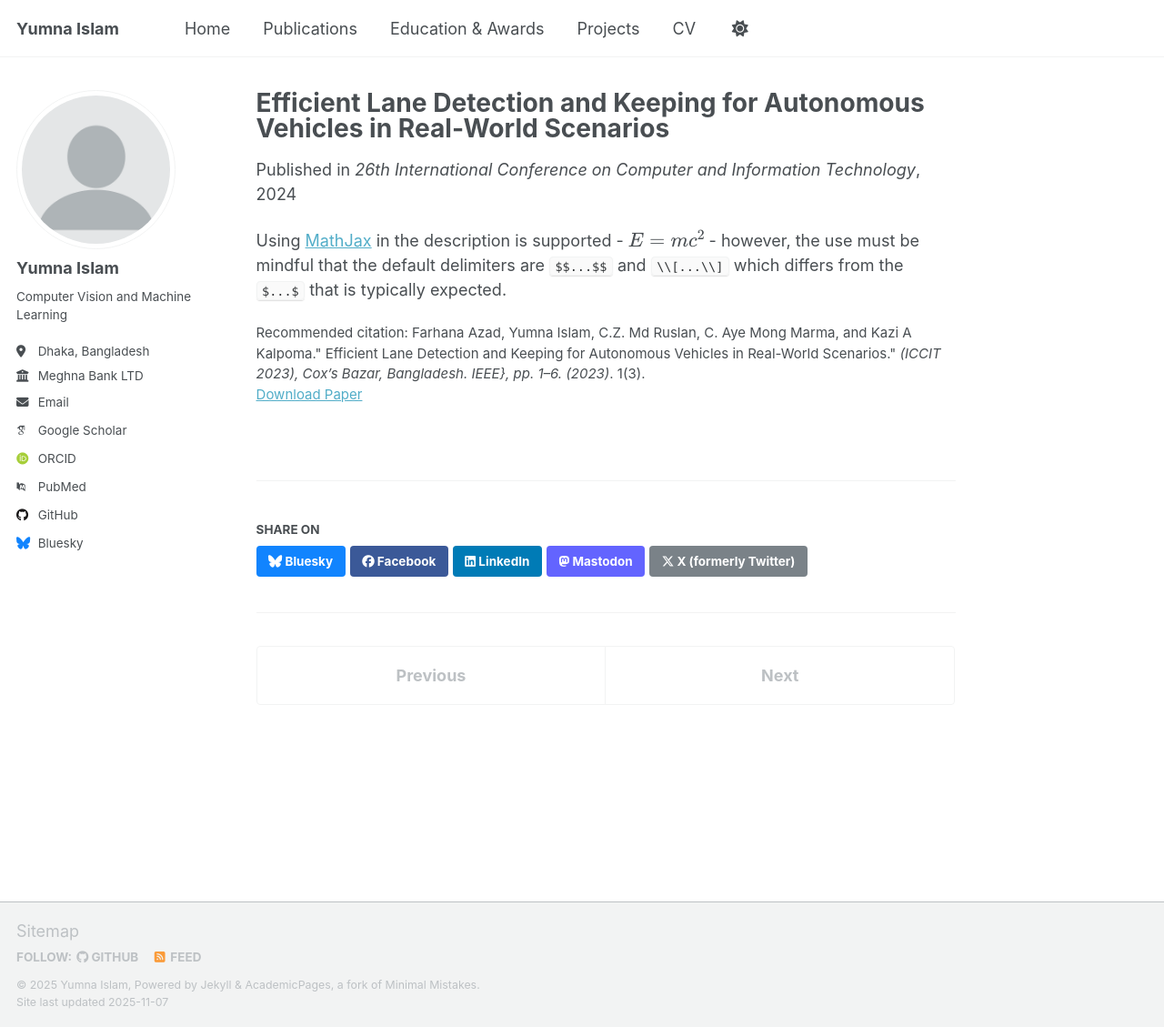
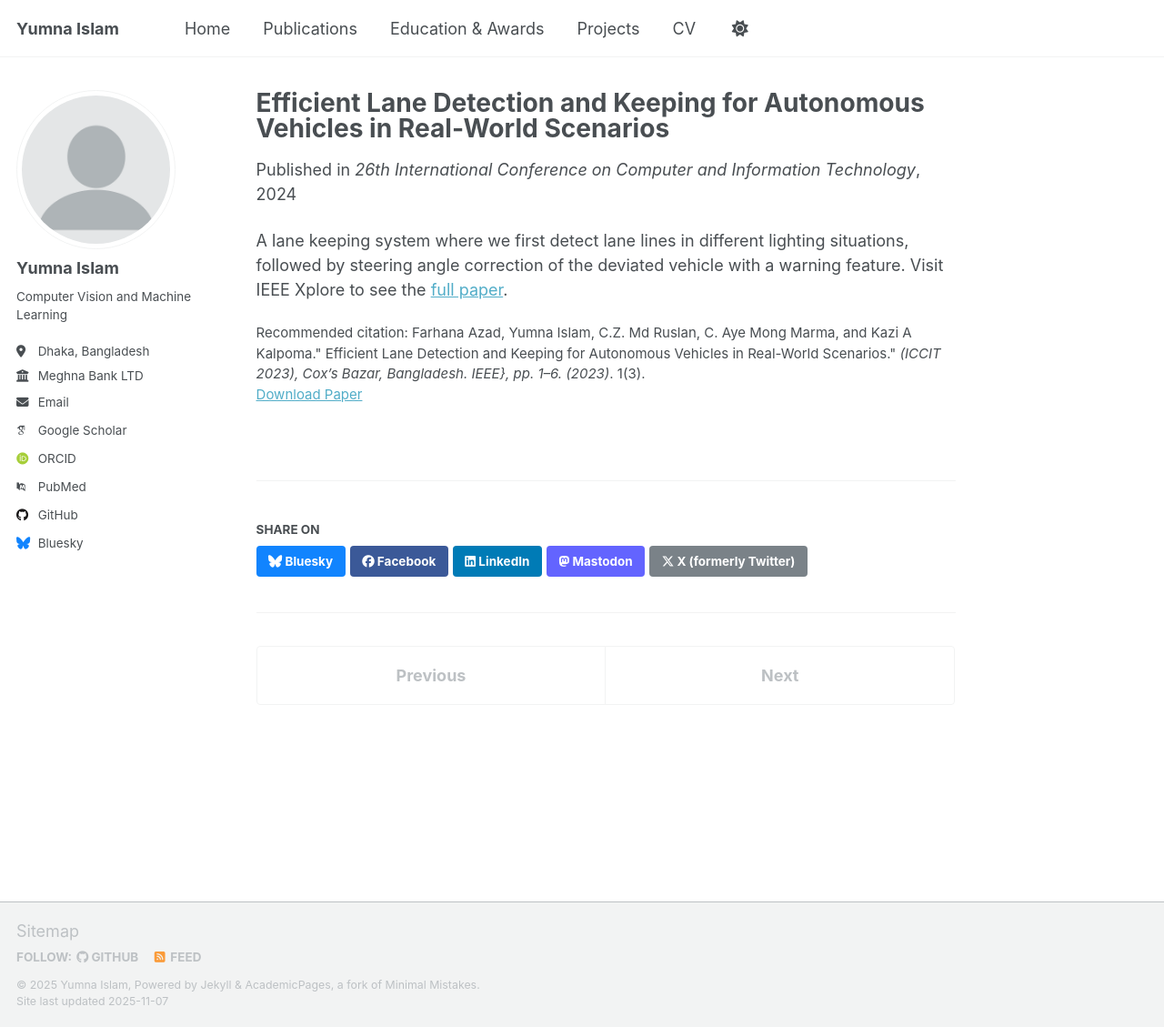
Before and after one commit to Yumna46/yumna.github.io, a Jekyll site: the page built from _publications/2025-06-08-paper-title-number-5.md, in a window 1280 px wide and 1129 px high. Shown: the whole window at 91% size. Built offline with Jekyll 4.4.1, drawn with Linux system fonts in a browser that asks for light colours; some web fonts are replaced; a script that is not in the unit is left out.

Commit message:
Update 2025-06-08-paper-title-number-5.md

```diff
--- a/_publications/2025-06-08-paper-title-number-5.md
+++ b/_publications/2025-06-08-paper-title-number-5.md
@@ -10,4 +10,5 @@ paperurl: 'https://academicpages.github.io/files/paper3.pdf'
 citation: 'Farhana Azad, Yumna Islam, C.Z. Md Ruslan, C. Aye Mong Marma, and Kazi A Kalpoma.&quot; Efficient Lane Detection and Keeping for Autonomous Vehicles in Real-World Scenarios.&quot; <i>(ICCIT 2023), Cox’s Bazar, Bangladesh. IEEE}, pp. 1–6. (2023)</i>. 1(3).'
 ---
 
-Using [MathJax](https://www.mathjax.org/) in the description is supported - $$E=mc^2$$ - however, the use must be mindful that the default delimiters are `$$...$$` and `\\[...\\]` which differs from the `$...$` that is typically expected.
+<!--Using [MathJax](https://www.mathjax.org/) in the description is supported - $$E=mc^2$$ - however, the use must be mindful that the default delimiters are `$$...$$` and `\\[...\\]` which differs from the `$...$` that is typically expected.-->
+A lane keeping system where we first detect lane lines in different lighting situations, followed by steering angle correction of the deviated vehicle with a warning feature. Visit IEEE Xplore to see the [full paper](https://ieeexplore.ieee.org/document/10440972).
```
